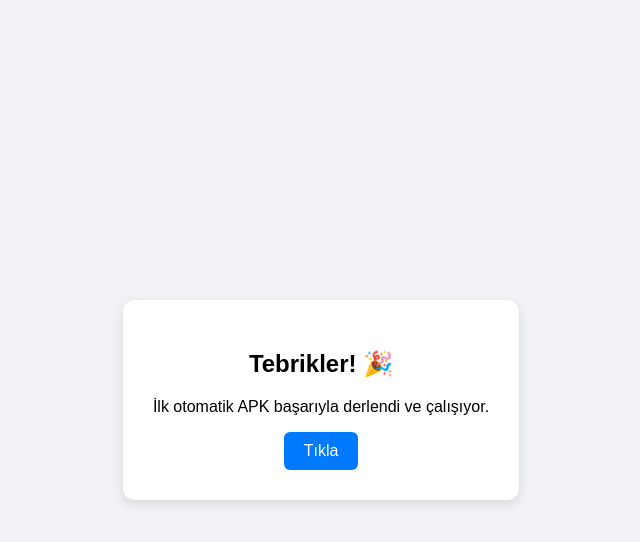
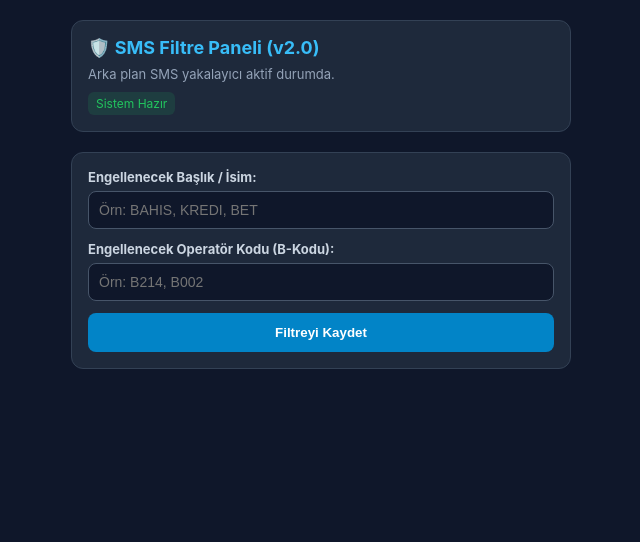
Before and after one commit to eymc1380/apk-fabrika, a website: page www/index.html in a window 1280 px wide. Shown: the whole page, without its empty margins (319-959 px from the left). Drawn offline with Linux system fonts and the light colour scheme.

Commit message:
Update index.html

```diff
--- a/www/index.html
+++ b/www/index.html
@@ -3,41 +3,99 @@
 <head>
   <meta charset="UTF-8">
   <meta name="viewport" content="width=device-width, initial-scale=1.0">
-  <title>APK Fabrika</title>
+  <title>SMS Engelleyici</title>
   <style>
     body {
-      font-family: sans-serif;
-      display: flex;
-      flex-direction: column;
-      align-items: center;
-      justify-content: center;
-      min-height: 100vh;
+      font-family: -apple-system, BlinkMacSystemFont, "Segoe UI", Roboto, sans-serif;
       margin: 0;
-      background-color: #f0f2f5;
-      text-align: center;
+      padding: 20px;
+      background-color: #0f172a;
+      color: #f8fafc;
+    }
+    .container {
+      max-width: 500px;
+      margin: 0 auto;
+    }
+    .header {
+      background: #1e293b;
+      padding: 16px;
+      border-radius: 12px;
+      margin-bottom: 20px;
+      border: 1px solid #334155;
+    }
+    h2 {
+      margin: 0 0 8px 0;
+      font-size: 18px;
+      color: #38bdf8;
+    }
+    p {
+      margin: 0;
+      font-size: 13px;
+      color: #94a3b8;
     }
     .card {
-      background: white;
-      padding: 30px;
+      background: #1e293b;
+      padding: 16px;
       border-radius: 12px;
-      box-shadow: 0 4px 12px rgba(0,0,0,0.1);
+      margin-bottom: 16px;
+      border: 1px solid #334155;
+    }
+    label {
+      font-size: 13px;
+      font-weight: bold;
+      display: block;
+      margin-bottom: 6px;
+      color: #cbd5e1;
+    }
+    input {
+      width: 100%;
+      box-sizing: border-box;
+      padding: 10px;
+      border-radius: 8px;
+      border: 1px solid #475569;
+      background: #0f172a;
+      color: #fff;
+      font-size: 14px;
+      margin-bottom: 12px;
     }
     button {
-      padding: 10px 20px;
-      font-size: 16px;
+      width: 100%;
+      padding: 12px;
+      border-radius: 8px;
       border: none;
-      background: #007bff;
+      background: #0284c7;
       color: white;
+      font-weight: bold;
+      cursor: pointer;
+    }
+    .badge {
+      display: inline-block;
+      padding: 4px 8px;
+      background: #22c55e20;
+      color: #22c55e;
       border-radius: 6px;
-      cursor: pointer;
+      font-size: 12px;
+      margin-top: 10px;
     }
   </style>
 </head>
 <body>
-  <div class="card">
-    <h2>Tebrikler! 🎉</h2>
-    <p>İlk otomatik APK başarıyla derlendi ve çalışıyor.</p>
-    <button onclick="alert('Uygulama aktif!')">Tıkla</button>
+  <div class="container">
+    <div class="header">
+      <h2>🛡️ SMS Filtre Paneli (v2.0)</h2>
+      <p>Arka plan SMS yakalayıcı aktif durumda.</p>
+      <span class="badge">Sistem Hazır</span>
+    </div>
+
+    <div class="card">
+      <label>Engellenecek Başlık / İsim:</label>
+      <input type="text" placeholder="Örn: BAHIS, KREDI, BET">
+
+      <label>Engellenecek Operatör Kodu (B-Kodu):</label>
+      <input type="text" placeholder="Örn: B214, B002">
+
+      <button onclick="alert('Kural hafızaya eklendi!')">Filtreyi Kaydet</button>
+    </div>
   </div>
 </body>
 </html>
```
